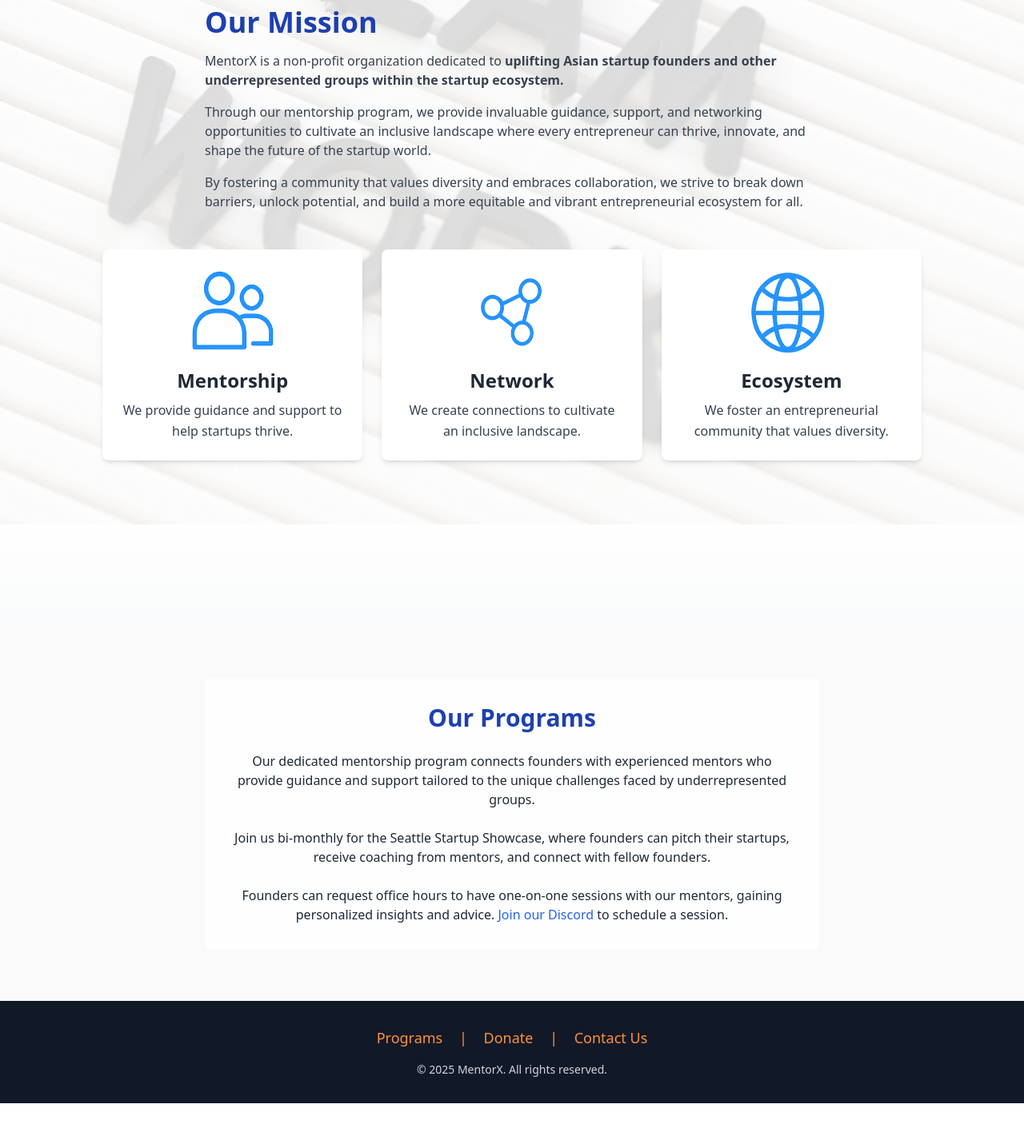
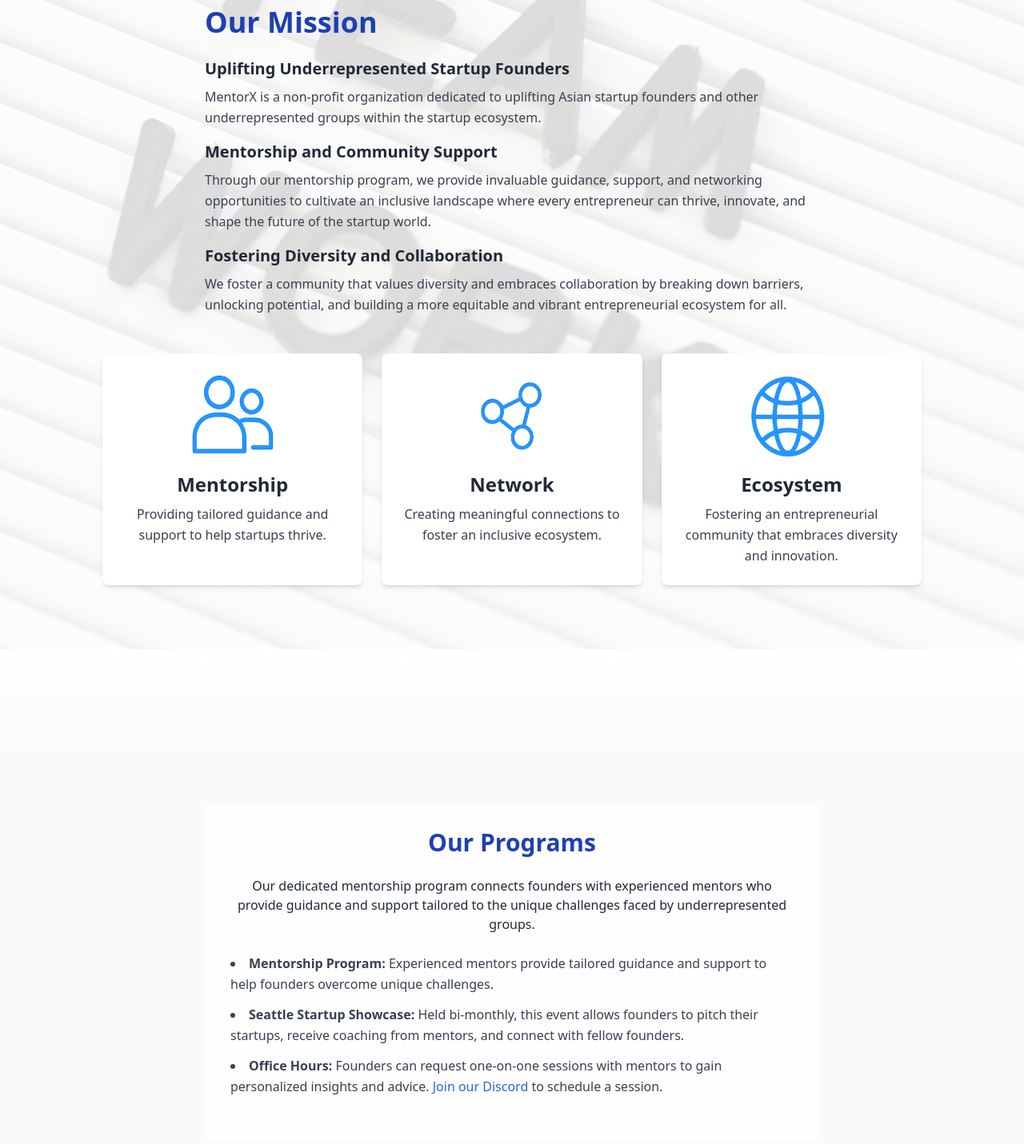
Before and after one commit to Xukunz/Mentor-X, a plain HTML site: page index.html in a window 1280 px wide. Shown: the part 1060-2491 px from the top of the page at 80% size. Before the commit the page ends 2440 px from the top, so only its background shows below. Drawn offline with nearby package versions, Linux system fonts and the light colour scheme.

Commit message:
Add files via upload

```diff
--- a/index.html
+++ b/index.html
@@ -50,7 +50,7 @@
 
   <!-- 副标题 -->
   <p class="reveal-on-load opacity-0 translate-y-8 text-lg md:text-xl text-gray-600 max-w-2xl mb-10">
-    Empowering Asian startup founders and underrepresented groups to thrive and innovate.
+    Empowering Asian startup founders and underrepresented groups through mentorship, networking, and a vibrant community.
   </p>
 
   <!-- 按钮区 -->
@@ -77,23 +77,39 @@
 <section class="h-24 md:h-32 bg-gradient-to-b from-white to-gray-50"></section>
 
 <!-- Our Mission -->
-<section id="mission" class="mission-bg py-20">
+<section id="mission" class="mission-bg py-20 scroll-mt-24">
   <div class="container mx-auto px-6 md:px-12 flex flex-col items-center gap-12">
     <div class="w-full max-w-3xl">
-      <h2 class="reveal-on-scroll opacity-0 translate-y-8 text-3xl md:text-4xl font-bold text-blue-800 mb-4">
+      <h2 class="reveal-on-scroll opacity-0 translate-y-8 text-3xl md:text-4xl font-bold text-blue-800 mb-6">
         Our Mission
       </h2>
-      <p class="reveal-on-scroll opacity-0 translate-y-8 text-gray-700 mb-4">
-        MentorX is a non-profit organization dedicated to <strong>uplifting Asian startup founders and other underrepresented groups within the startup ecosystem.</strong>
+
+      <!-- 第一段 -->
+      <h3 class="reveal-on-scroll opacity-0 translate-y-8 text-xl font-semibold text-gray-800 mb-2">
+        Uplifting Underrepresented Startup Founders
+      </h3>
+      <p class="reveal-on-scroll opacity-0 translate-y-8 text-gray-700 mb-4 leading-relaxed">
+        MentorX is a non-profit organization dedicated to uplifting Asian startup founders and other underrepresented groups within the startup ecosystem.
       </p>
-      <p class="reveal-on-scroll opacity-0 translate-y-8 text-gray-700 mb-4">
+
+      <!-- 第二段 -->
+      <h3 class="reveal-on-scroll opacity-0 translate-y-8 text-xl font-semibold text-gray-800 mb-2">
+        Mentorship and Community Support
+      </h3>
+      <p class="reveal-on-scroll opacity-0 translate-y-8 text-gray-700 mb-4 leading-relaxed">
         Through our mentorship program, we provide invaluable guidance, support, and networking opportunities to cultivate an inclusive landscape where every entrepreneur can thrive, innovate, and shape the future of the startup world.
       </p>
-      <p class="reveal-on-scroll opacity-0 translate-y-8 text-gray-700">
-        By fostering a community that values diversity and embraces collaboration, we strive to break down barriers, unlock potential, and build a more equitable and vibrant entrepreneurial ecosystem for all.
+
+      <!-- 第三段 -->
+      <h3 class="reveal-on-scroll opacity-0 translate-y-8 text-xl font-semibold text-gray-800 mb-2">
+        Fostering Diversity and Collaboration
+      </h3>
+      <p class="reveal-on-scroll opacity-0 translate-y-8 text-gray-700 leading-relaxed">
+        We foster a community that values diversity and embraces collaboration by breaking down barriers, unlocking potential, and building a more equitable and vibrant entrepreneurial ecosystem for all.
       </p>
     </div>
 
+    <!-- Cards 部分 -->
     <div class="w-full max-w-5xl grid grid-cols-1 sm:grid-cols-2 md:grid-cols-3 gap-6">
       <!-- Card 1 -->
       <div class="flex flex-col items-center text-center bg-white rounded-lg shadow-md p-6 reveal-on-scroll opacity-0 translate-y-8">
@@ -102,7 +118,7 @@
         </div>
         <h3 class="text-2xl font-semibold mb-2">Mentorship</h3>
         <p class="text-gray-700 text-base leading-relaxed">
-          We provide guidance and support to help startups thrive.
+          Providing tailored guidance and support to help startups thrive.
         </p>
       </div>
 
@@ -113,7 +129,7 @@
         </div>
         <h3 class="text-2xl font-semibold mb-2">Network</h3>
         <p class="text-gray-700 text-base leading-relaxed">
-          We create connections to cultivate an inclusive landscape.
+          Creating meaningful connections to foster an inclusive ecosystem.
         </p>
       </div>
 
@@ -124,7 +140,7 @@
         </div>
         <h3 class="text-2xl font-semibold mb-2">Ecosystem</h3>
         <p class="text-gray-700 text-base leading-relaxed">
-          We foster an entrepreneurial community that values diversity.
+          Fostering an entrepreneurial community that embraces diversity and innovation.
         </p>
       </div>
     </div>
@@ -143,14 +159,19 @@
     <p class="reveal-on-scroll opacity-0 translate-y-8 mb-6">
       Our dedicated mentorship program connects founders with experienced mentors who provide guidance and support tailored to the unique challenges faced by underrepresented groups.
     </p>
-    <p class="reveal-on-scroll opacity-0 translate-y-8 mb-6">
-      Join us bi-monthly for the Seattle Startup Showcase, where founders can pitch their startups, receive coaching from mentors, and connect with fellow founders.
-    </p>
-    <p class="reveal-on-scroll opacity-0 translate-y-8">
-      Founders can request office hours to have one-on-one sessions with our mentors, gaining personalized insights and advice.
-      <a href="https://discord.com/invite/xYwggpJxPj" target="_blank" rel="noopener noreferrer"
-         class="text-blue-600 hover:underline">Join our Discord</a> to schedule a session.
-    </p>
+    <ul class="reveal-on-scroll opacity-0 translate-y-8 mb-6 text-left list-disc list-inside text-gray-700 leading-relaxed">
+      <li class="mb-3">
+        <strong>Mentorship Program:</strong> Experienced mentors provide tailored guidance and support to help founders overcome unique challenges.
+      </li>
+      <li class="mb-3">
+        <strong>Seattle Startup Showcase:</strong> Held bi-monthly, this event allows founders to pitch their startups, receive coaching from mentors, and connect with fellow founders.
+      </li>
+      <li>
+        <strong>Office Hours:</strong> Founders can request one-on-one sessions with mentors to gain personalized insights and advice.
+        <a href="https://discord.com/invite/xYwggpJxPj" target="_blank" rel="noopener noreferrer"
+           class="text-blue-600 hover:underline"> Join our Discord</a> to schedule a session.
+      </li>
+    </ul>
   </div>
 </section>
 
```
